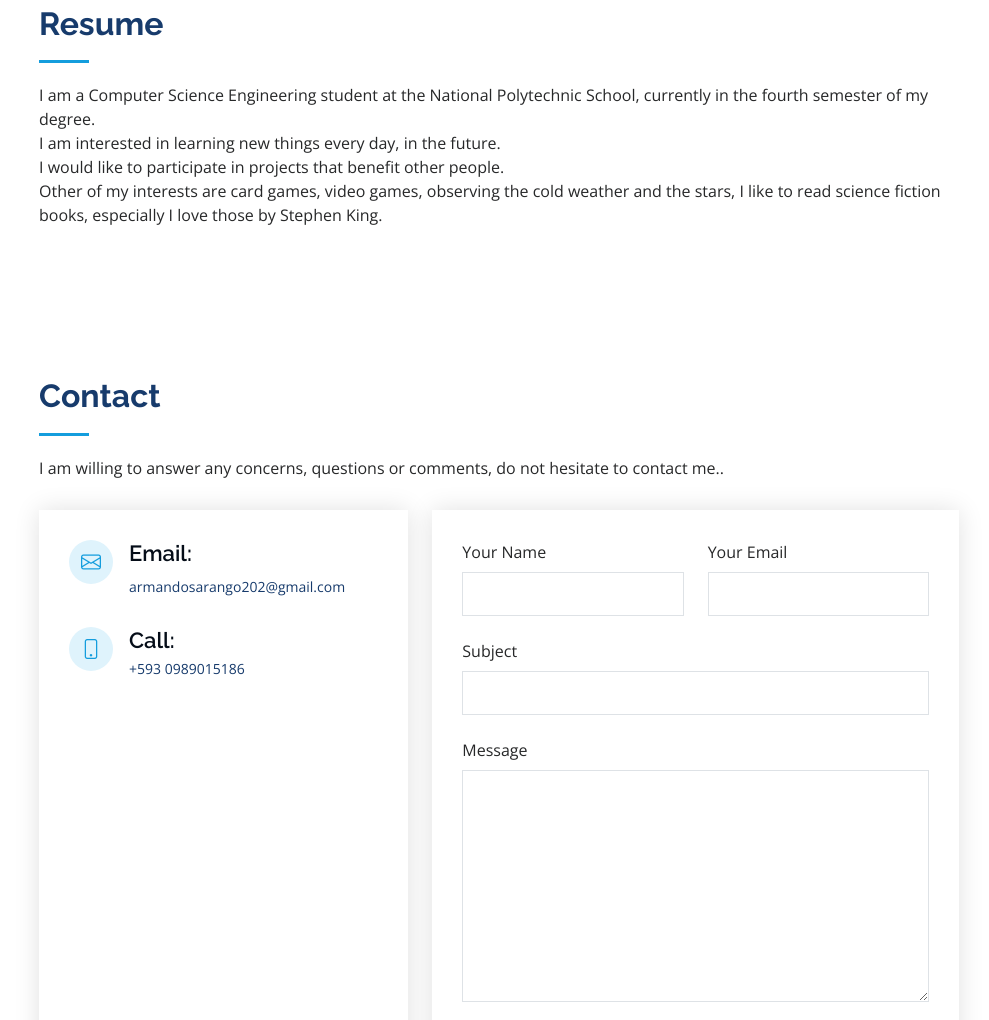
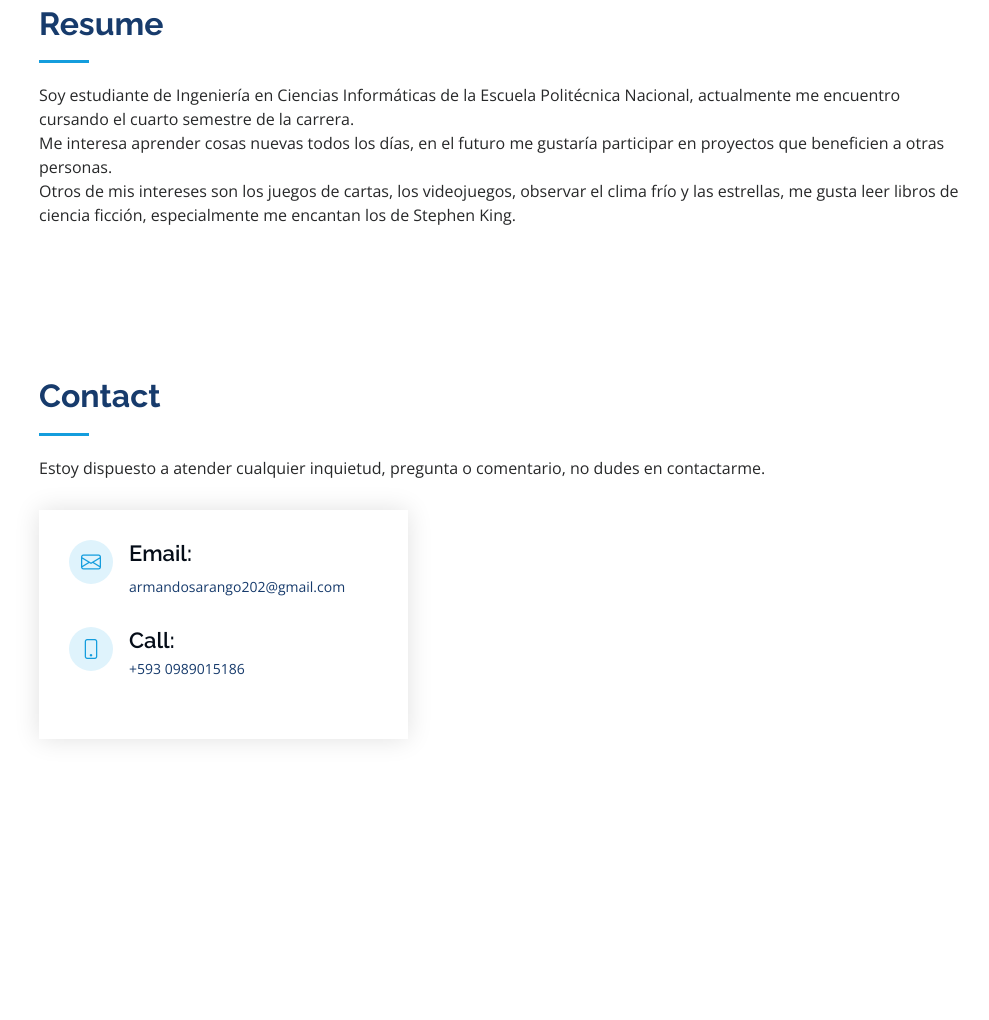
Before and after one commit to armando-2002/Profile, a plain HTML site: page index.html in a window 1280 px wide. Shown: the part 1780-2800 px from the top of the page, without its empty margins (291-1280 px from the left). After the commit the page ends 2649 px from the top, so only its background shows below. Drawn offline with nearby package versions, Linux system fonts and the light colour scheme.

Commit message:
Update index.html

```diff
--- a/index.html
+++ b/index.html
@@ -120,7 +120,7 @@
 
         <div class="section-title">
           <h2>Skills</h2>
-          <p>The art of life is to make a masterpiece of your skills..</p>
+          <p>El arte de la vida es hacer de tus habilidades una obra maestra.</p>
         </div>
 
         <div class="row skills-content">
@@ -172,10 +172,9 @@
 
         <div class="section-title">
           <h2>Resume</h2>
-          <p>I am a Computer Science Engineering student at the National Polytechnic School, currently in the fourth semester of my degree.<p>
-          <p>I am interested in learning new things every day, in the future.<p>
-          <p>I would like to participate in projects that benefit other people.<p>
-         <p>Other of my interests are card games, video games, observing the cold weather and the stars, I like to read science fiction books, especially I love those by Stephen King.</p>
+          <p>Soy estudiante de Ingeniería en Ciencias Informáticas de la Escuela Politécnica Nacional, actualmente me encuentro cursando el cuarto semestre de la carrera.<p>
+          <p>Me interesa aprender cosas nuevas todos los días, en el futuro me gustaría participar en proyectos que beneficien a otras personas.<p>
+         <p>Otros de mis intereses son los juegos de cartas, los videojuegos, observar el clima frío y las estrellas, me gusta leer libros de ciencia ficción, especialmente me encantan los de Stephen King.</p>
         </div>
 
     </section><!-- End Resume Section -->
@@ -187,7 +186,7 @@
 
         <div class="section-title">
           <h2>Contact</h2>
-          <p>I am willing to answer any concerns, questions or comments, do not hesitate to contact me..</p>
+          <p>Estoy dispuesto a atender cualquier inquietud, pregunta o comentario, no dudes en contactarme.</p>
         </div>
 
         <div class="row" data-aos="fade-in">
@@ -213,34 +212,7 @@
 
           </div>
 
-          <div class="col-lg-7 mt-5 mt-lg-0 d-flex align-items-stretch">
-            <form action="forms/contact.php" method="post" role="form" class="php-email-form">
-              <div class="row">
-                <div class="form-group col-md-6">
-                  <label for="name">Your Name</label>
-                  <input type="text" name="name" class="form-control" id="name" required>
-                </div>
-                <div class="form-group col-md-6">
-                  <label for="name">Your Email</label>
-                  <input type="email" class="form-control" name="email" id="email" required>
-                </div>
-              </div>
-              <div class="form-group">
-                <label for="name">Subject</label>
-                <input type="text" class="form-control" name="subject" id="subject" required>
-              </div>
-              <div class="form-group">
-                <label for="name">Message</label>
-                <textarea class="form-control" name="message" rows="10" required></textarea>
-              </div>
-              <div class="my-3">
-                <div class="loading">Loading</div>
-                <div class="error-message"></div>
-                <div class="sent-message">Your message has been sent. Thank you!</div>
-              </div>
-              <div class="text-center"><button type="submit">Send Message</button></div>
-            </form>
-          </div>
+
 
         </div>
 
```
